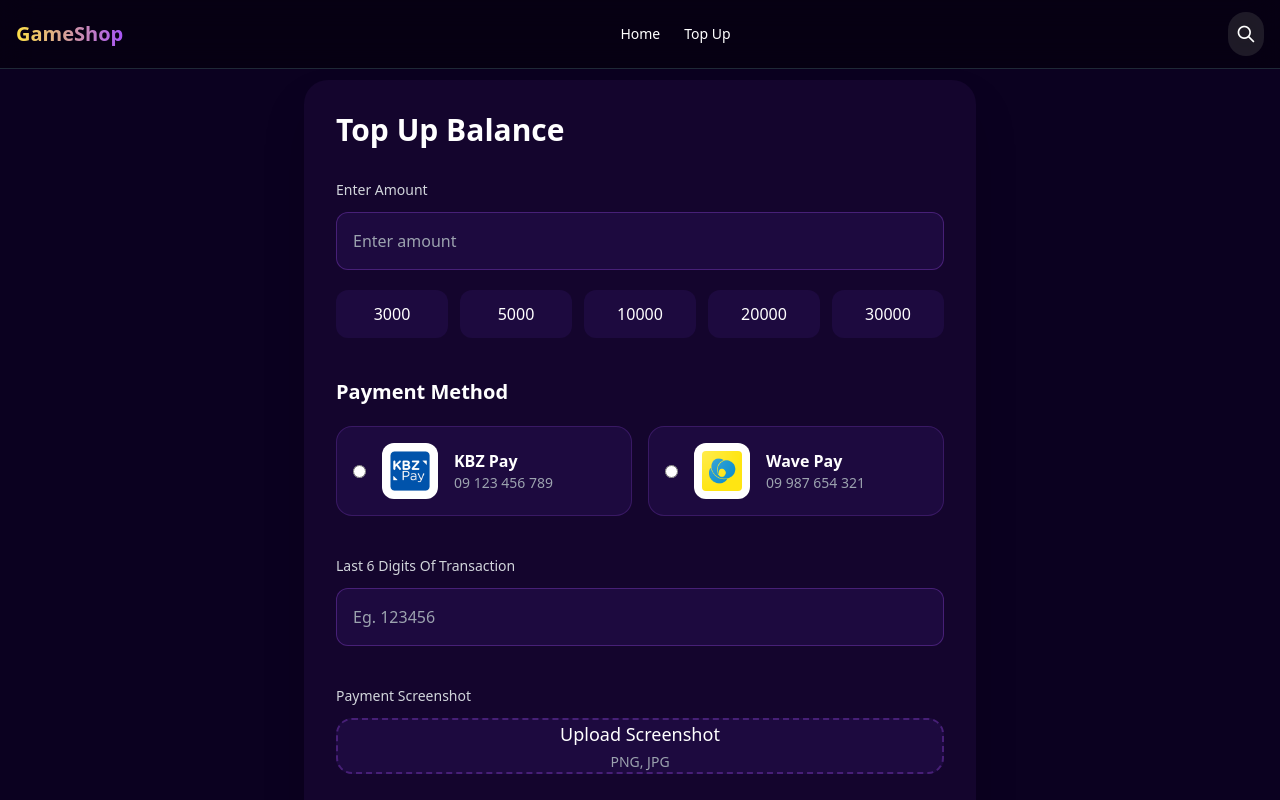
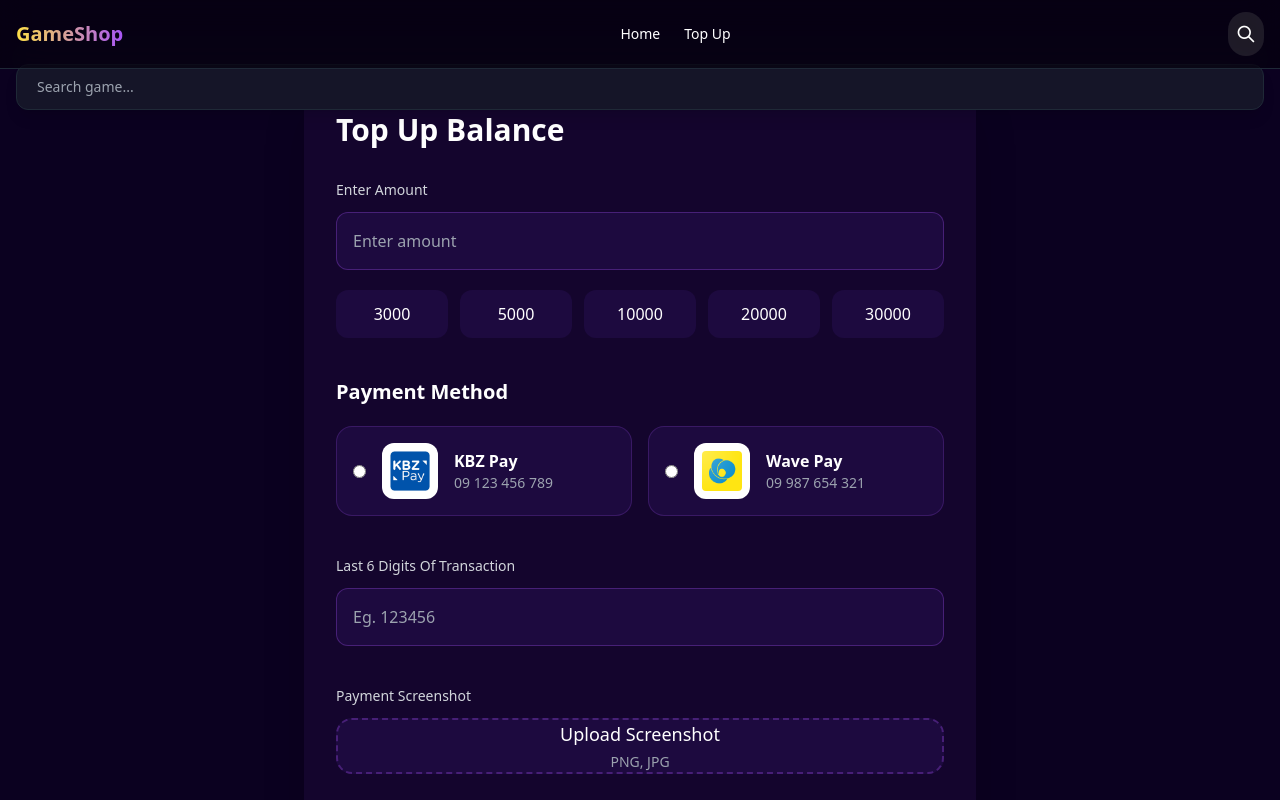
Before and after one commit to VUEJS2006/Banana-Game-UI, a plain HTML site: page topup.html in a window 1280 px wide. Both pictures are taken after a click on the button 1245 px from the left and 34 px from the top of the page. Shown: the top 800 px of the page. Drawn offline with Linux system fonts and the light colour scheme.

Commit message:
search Update

```diff
--- a/topup.html
+++ b/topup.html
@@ -36,9 +36,9 @@
             </nav>
 
 
-             <div class="flex items-center gap-3">
+            <div class="flex items-center gap-3">
 
-                    <button onclick="toggleSearch()" class="p-2 rounded-full bg-white/10 backdrop-blur-md">
+                <button onclick="toggleSearch()" class="p-2 rounded-full bg-white/10 backdrop-blur-md">
                     <i class="ti ti-search text-white text-xl"></i>
                 </button>
 
@@ -225,7 +225,13 @@
         </div>
 
     </section>
-
+ <div id="searchBox" class="hidden fixed top-16 left-0 w-full px-4 z-40">
+        <div class="max-w-7xl mx-auto bg-[#151528] border border-gray-800 rounded-xl p-3 flex items-center shadow-lg">
+            <i class="ri-search-line text-gray-400 mr-2"></i>
+            <input type="text" placeholder="Search game..."
+                class="w-full bg-transparent outline-none text-sm placeholder-gray-400" />
+        </div>
+    </div>
 
     <footer class="border-t border-gray-800 py-6 text-center text-gray-400 text-sm">
         © 2026 GameShop
```
Also changed, not shown: index.html (+2 -1 lines).
